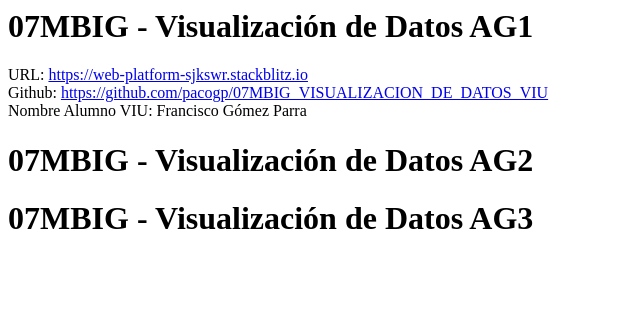
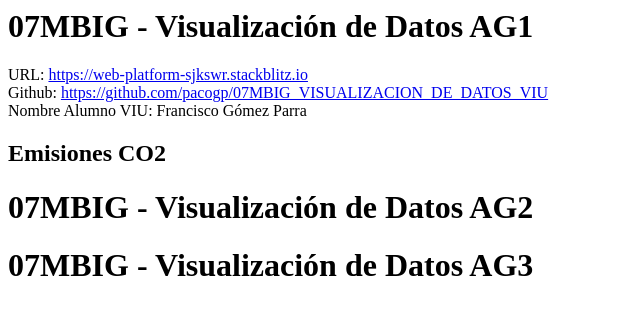
Before and after one commit to pacogp/07MBIG_VISUALIZACION_DE_DATOS_VIU, a plain HTML site: page index.html in a window 1280 px wide. Shown: the whole page, without its empty margins (0-640 px from the left). Drawn offline with Linux system fonts and the light colour scheme.

Commit message:
1 file modified

```diff
--- a/index.html
+++ b/index.html
@@ -12,6 +12,8 @@
     Github: <a href="https://github.com/pacogp/07MBIG_VISUALIZACION_DE_DATOS_VIU"> https://github.com/pacogp/07MBIG_VISUALIZACION_DE_DATOS_VIU </a>
     <br>
     Nombre Alumno VIU: Francisco Gómez Parra
+
+    <h2> Emisiones CO2
 
 
 
```
